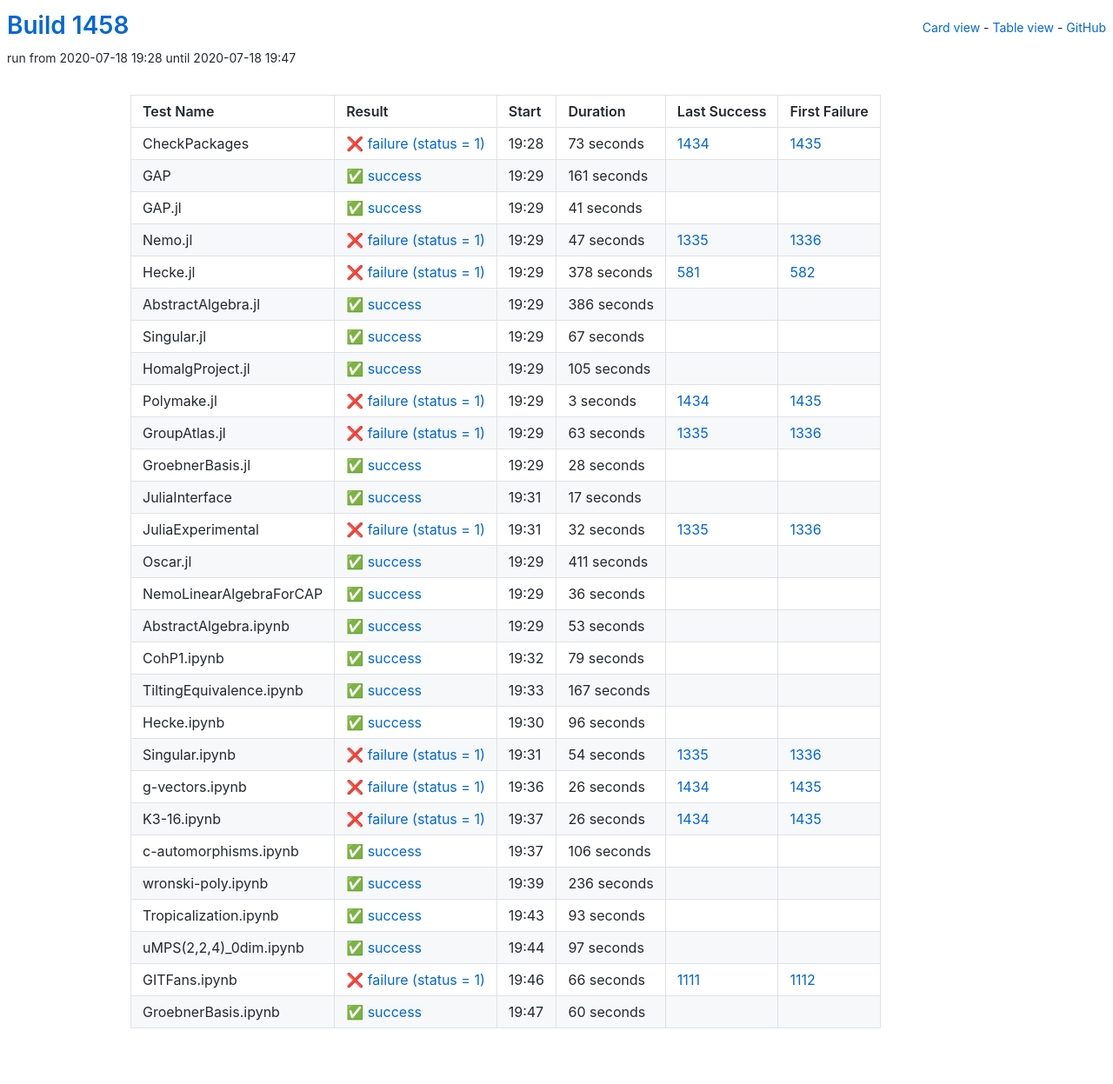
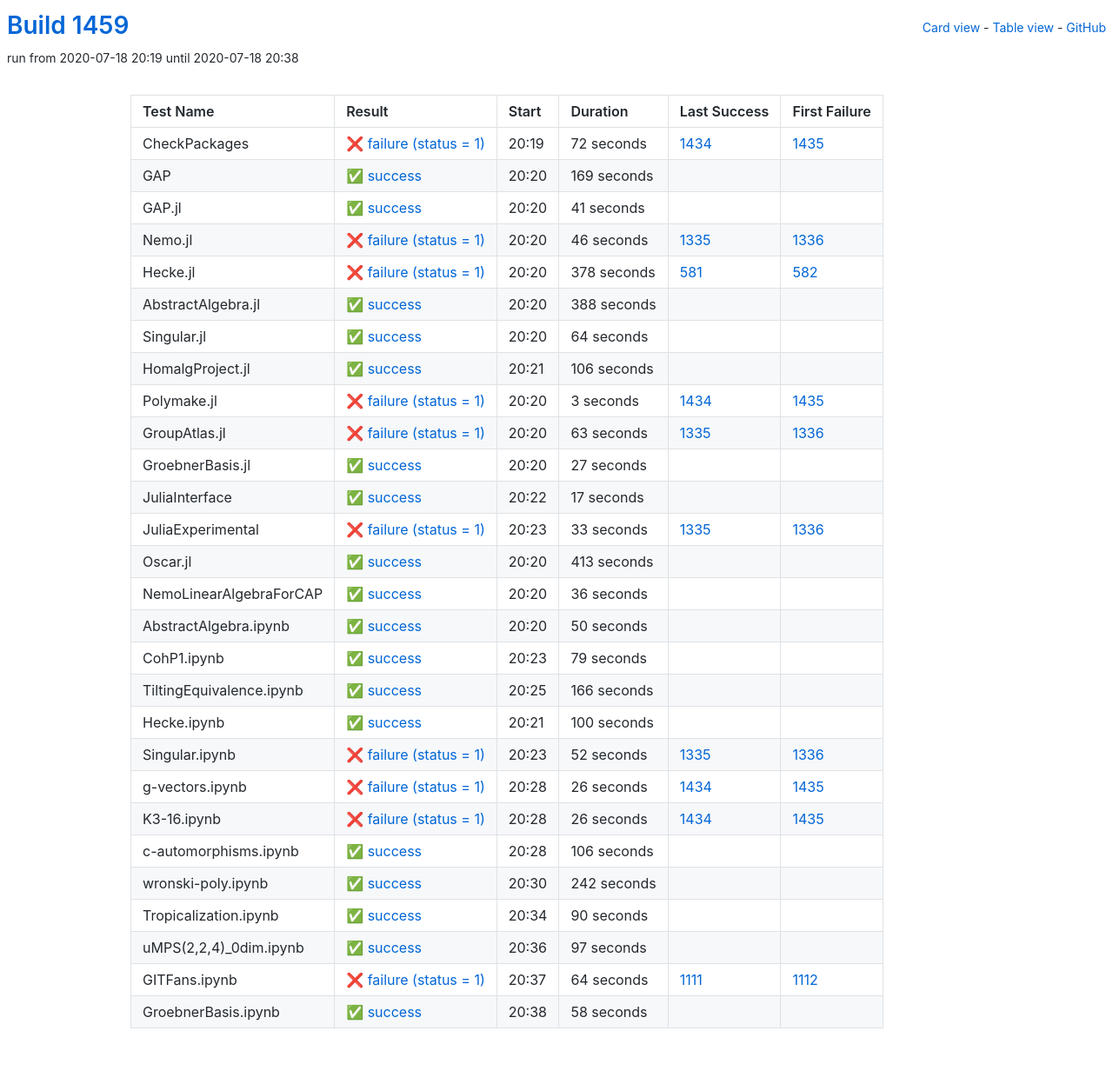
Before and after one commit to oscar-system/oscar-ci-status-1.4, a Jekyll site: the page built from table.html, in a window 1280 px wide. Shown: the whole page at 87% size. Built offline with Jekyll 4.4.1, drawn with Linux system fonts in a browser that asks for light colours.

Commit message:
Build #1459

```diff
--- a/_data/ci.yml
+++ b/_data/ci.yml
@@ -1,6 +1,6 @@
 ---
-build: 1458
-build_url: https://oscarci.mathematik.uni-kl.de/job/oscar-julia-1.4/1458/
+build: 1459
+build_url: https://oscarci.mathematik.uni-kl.de/job/oscar-julia-1.4/1459/
 job: oscar-julia-1.4
 organization: oscar-system
 repo: oscar-ci-status-1.4
@@ -8,32 +8,32 @@ repourl: https://github.com/oscar-system/oscar-ci-status-1.4
 tests:
 - name: CheckPackages
   id: checkpackages
-  log: https://oscarci.mathematik.uni-kl.de/job/oscar-julia-1.4/1458/artifact/logs/build-1458/CheckPackages.log
-  start: 2020-07-18 19:28
+  log: https://oscarci.mathematik.uni-kl.de/job/oscar-julia-1.4/1459/artifact/logs/build-1459/CheckPackages.log
+  start: 2020-07-18 20:19
   success: false
   exitcode: 1
   status: failure
-  duration: 73
+  duration: 72
   last_success: 1434
   last_success_url: https://oscarci.mathematik.uni-kl.de/job/oscar-julia-1.4/1434/
   first_failure: 1435
   first_failure_url: https://oscarci.mathematik.uni-kl.de/job/oscar-julia-1.4/1435/
 - name: GAP
   id: gap
-  log: https://oscarci.mathematik.uni-kl.de/job/oscar-julia-1.4/1458/artifact/logs/build-1458/GAP.log
-  start: 2020-07-18 19:29
+  log: https://oscarci.mathematik.uni-kl.de/job/oscar-julia-1.4/1459/artifact/logs/build-1459/GAP.log
+  start: 2020-07-18 20:20
   success: true
   exitcode: 0
   status: success
-  duration: 161
+  duration: 169
   last_success: false
   last_success_url:
   first_failure: false
   first_failure_url:
 - name: GAP.jl
   id: gap-jl
-  log: https://oscarci.mathematik.uni-kl.de/job/oscar-julia-1.4/1458/artifact/logs/build-1458/GAP.jl.log
-  start: 2020-07-18 19:29
+  log: https://oscarci.mathematik.uni-kl.de/job/oscar-julia-1.4/1459/artifact/logs/build-1459/GAP.jl.log
+  start: 2020-07-18 20:20
   success: true
   exitcode: 0
   status: success
@@ -44,20 +44,20 @@ tests:
   first_failure_url:
 - name: Nemo.jl
   id: nemo-jl
-  log: https://oscarci.mathematik.uni-kl.de/job/oscar-julia-1.4/1458/artifact/logs/build-1458/Nemo.jl.log
-  start: 2020-07-18 19:29
+  log: https://oscarci.mathematik.uni-kl.de/job/oscar-julia-1.4/1459/artifact/logs/build-1459/Nemo.jl.log
+  start: 2020-07-18 20:20
   success: false
   exitcode: 1
   status: failure
-  duration: 47
+  duration: 46
   last_success: 1335
   last_success_url: https://oscarci.mathematik.uni-kl.de/job/oscar-julia-1.4/1335/
   first_failure: 1336
   first_failure_url: https://oscarci.mathematik.uni-kl.de/job/oscar-julia-1.4/1336/
 - name: Hecke.jl
   id: hecke-jl
-  log: https://oscarci.mathematik.uni-kl.de/job/oscar-julia-1.4/1458/artifact/logs/build-1458/Hecke.jl.log
-  start: 2020-07-18 19:29
+  log: https://oscarci.mathematik.uni-kl.de/job/oscar-julia-1.4/1459/artifact/logs/build-1459/Hecke.jl.log
+  start: 2020-07-18 20:20
   success: false
   exitcode: 1
   status: failure
@@ -68,44 +68,44 @@ tests:
   first_failure_url: https://oscarci.mathematik.uni-kl.de/job/oscar-julia-1.4/582/
 - name: AbstractAlgebra.jl
   id: abstractalgebra-jl
-  log: https://oscarci.mathematik.uni-kl.de/job/oscar-julia-1.4/1458/artifact/logs/build-1458/AbstractAlgebra.jl.log
-  start: 2020-07-18 19:29
+  log: https://oscarci.mathematik.uni-kl.de/job/oscar-julia-1.4/1459/artifact/logs/build-1459/AbstractAlgebra.jl.log
+  start: 2020-07-18 20:20
   success: true
   exitcode: 0
   status: success
-  duration: 386
+  duration: 388
   last_success: false
   last_success_url:
   first_failure: false
   first_failure_url:
 - name: Singular.jl
   id: singular-jl
-  log: https://oscarci.mathematik.uni-kl.de/job/oscar-julia-1.4/1458/artifact/logs/build-1458/Singular.jl.log
-  start: 2020-07-18 19:29
+  log: https://oscarci.mathematik.uni-kl.de/job/oscar-julia-1.4/1459/artifact/logs/build-1459/Singular.jl.log
+  start: 2020-07-18 20:20
   success: true
   exitcode: 0
   status: success
-  duration: 67
+  duration: 64
   last_success: false
   last_success_url:
   first_failure: false
   first_failure_url:
 - name: HomalgProject.jl
   id: homalgproject-jl
-  log: https://oscarci.mathematik.uni-kl.de/job/oscar-julia-1.4/1458/artifact/logs/build-1458/HomalgProject.jl.log
-  start: 2020-07-18 19:29
+  log: https://oscarci.mathematik.uni-kl.de/job/oscar-julia-1.4/1459/artifact/logs/build-1459/HomalgProject.jl.log
+  start: 2020-07-18 20:21
   success: true
   exitcode: 0
   status: success
-  duration: 105
+  duration: 106
   last_success: false
   last_success_url:
   first_failure: false
   first_failure_url:
 - name: Polymake.jl
   id: polymake-jl
-  log: https://oscarci.mathematik.uni-kl.de/job/oscar-julia-1.4/1458/artifact/logs/build-1458/Polymake.jl.log
-  start: 2020-07-18 19:29
+  log: https://oscarci.mathematik.uni-kl.de/job/oscar-julia-1.4/1459/artifact/logs/build-1459/Polymake.jl.log
+  start: 2020-07-18 20:20
   success: false
   exitcode: 1
   status: failure
@@ -116,8 +116,8 @@ tests:
   first_failure_url: https://oscarci.mathematik.uni-kl.de/job/oscar-julia-1.4/1435/
 - name: GroupAtlas.jl
   id: groupatlas-jl
-  log: https://oscarci.mathematik.uni-kl.de/job/oscar-julia-1.4/1458/artifact/logs/build-1458/GroupAtlas.jl.log
-  start: 2020-07-18 19:29
+  log: https://oscarci.mathematik.uni-kl.de/job/oscar-julia-1.4/1459/artifact/logs/build-1459/GroupAtlas.jl.log
+  start: 2020-07-18 20:20
   success: false
   exitcode: 1
   status: failure
@@ -128,20 +128,20 @@ tests:
   first_failure_url: https://oscarci.mathematik.uni-kl.de/job/oscar-julia-1.4/1336/
 - name: GroebnerBasis.jl
   id: groebnerbasis-jl
-  log: https://oscarci.mathematik.uni-kl.de/job/oscar-julia-1.4/1458/artifact/logs/build-1458/GroebnerBasis.jl.log
-  start: 2020-07-18 19:29
+  log: https://oscarci.mathematik.uni-kl.de/job/oscar-julia-1.4/1459/artifact/logs/build-1459/GroebnerBasis.jl.log
+  start: 2020-07-18 20:20
   success: true
   exitcode: 0
   status: success
-  duration: 28
+  duration: 27
   last_success: false
   last_success_url:
   first_failure: false
   first_failure_url:
 - name: JuliaInterface
   id: juliainterface
-  log: https://oscarci.mathematik.uni-kl.de/job/oscar-julia-1.4/1458/artifact/logs/build-1458/JuliaInterface.log
-  start: 2020-07-18 19:31
+  log: https://oscarci.mathematik.uni-kl.de/job/oscar-julia-1.4/1459/artifact/logs/build-1459/JuliaInterface.log
+  start: 2020-07-18 20:22
   success: true
   exitcode: 0
   status: success
@@ -152,32 +152,32 @@ tests:
   first_failure_url:
 - name: JuliaExperimental
   id: juliaexperimental
-  log: https://oscarci.mathematik.uni-kl.de/job/oscar-julia-1.4/1458/artifact/logs/build-1458/JuliaExperimental.log
-  start: 2020-07-18 19:31
+  log: https://oscarci.mathematik.uni-kl.de/job/oscar-julia-1.4/1459/artifact/logs/build-1459/JuliaExperimental.log
+  start: 2020-07-18 20:23
   success: false
   exitcode: 1
   status: failure
-  duration: 32
+  duration: 33
   last_success: 1335
   last_success_url: https://oscarci.mathematik.uni-kl.de/job/oscar-julia-1.4/1335/
   first_failure: 1336
   first_failure_url: https://oscarci.mathematik.uni-kl.de/job/oscar-julia-1.4/1336/
 - name: Oscar.jl
   id: oscar-jl
-  log: https://oscarci.mathematik.uni-kl.de/job/oscar-julia-1.4/1458/artifact/logs/build-1458/Oscar.jl.log
-  start: 2020-07-18 19:29
+  log: https://oscarci.mathematik.uni-kl.de/job/oscar-julia-1.4/1459/artifact/logs/build-1459/Oscar.jl.log
+  start: 2020-07-18 20:20
   success: true
   exitcode: 0
   status: success
-  duration: 411
+  duration: 413
   last_success: false
   last_success_url:
   first_failure: false
   first_failure_url:
 - name: NemoLinearAlgebraForCAP
   id: nemolinearalgebraforcap
-  log: https://oscarci.mathematik.uni-kl.de/job/oscar-julia-1.4/1458/artifact/logs/build-1458/NemoLinearAlgebraForCAP.log
-  start: 2020-07-18 19:29
+  log: https://oscarci.mathematik.uni-kl.de/job/oscar-julia-1.4/1459/artifact/logs/build-1459/NemoLinearAlgebraForCAP.log
+  start: 2020-07-18 20:20
   success: true
   exitcode: 0
   status: success
@@ -188,20 +188,20 @@ tests:
   first_failure_url:
 - name: AbstractAlgebra.ipynb
   id: abstractalgebra-ipynb
-  log: https://oscarci.mathematik.uni-kl.de/job/oscar-julia-1.4/1458/artifact/logs/build-1458/AbstractAlgebra.ipynb.log
-  start: 2020-07-18 19:29
+  log: https://oscarci.mathematik.uni-kl.de/job/oscar-julia-1.4/1459/artifact/logs/build-1459/AbstractAlgebra.ipynb.log
+  start: 2020-07-18 20:20
   success: true
   exitcode: 0
   status: success
-  duration: 53
+  duration: 50
   last_success: false
   last_success_url:
   first_failure: false
   first_failure_url:
 - name: CohP1.ipynb
   id: cohp1-ipynb
-  log: https://oscarci.mathematik.uni-kl.de/job/oscar-julia-1.4/1458/artifact/logs/build-1458/CohP1.ipynb.log
-  start: 2020-07-18 19:32
+  log: https://oscarci.mathematik.uni-kl.de/job/oscar-julia-1.4/1459/artifact/logs/build-1459/CohP1.ipynb.log
+  start: 2020-07-18 20:23
   success: true
   exitcode: 0
   status: success
@@ -212,44 +212,44 @@ tests:
   first_failure_url:
 - name: TiltingEquivalence.ipynb
   id: tiltingequivalence-ipynb
-  log: https://oscarci.mathematik.uni-kl.de/job/oscar-julia-1.4/1458/artifact/logs/build-1458/TiltingEquivalence.ipynb.log
-  start: 2020-07-18 19:33
+  log: https://oscarci.mathematik.uni-kl.de/job/oscar-julia-1.4/1459/artifact/logs/build-1459/TiltingEquivalence.ipynb.log
+  start: 2020-07-18 20:25
   success: true
   exitcode: 0
   status: success
-  duration: 167
+  duration: 166
   last_success: false
   last_success_url:
   first_failure: false
   first_failure_url:
 - name: Hecke.ipynb
   id: hecke-ipynb
-  log: https://oscarci.mathematik.uni-kl.de/job/oscar-julia-1.4/1458/artifact/logs/build-1458/Hecke.ipynb.log
-  start: 2020-07-18 19:30
+  log: https://oscarci.mathematik.uni-kl.de/job/oscar-julia-1.4/1459/artifact/logs/build-1459/Hecke.ipynb.log
+  start: 2020-07-18 20:21
   success: true
   exitcode: 0
   status: success
-  duration: 96
+  duration: 100
   last_success: false
   last_success_url:
   first_failure: false
   first_failure_url:
 - name: Singular.ipynb
   id: singular-ipynb
-  log: https://oscarci.mathematik.uni-kl.de/job/oscar-julia-1.4/1458/artifact/logs/build-1458/Singular.ipynb.log
-  start: 2020-07-18 19:31
+  log: https://oscarci.mathematik.uni-kl.de/job/oscar-julia-1.4/1459/artifact/logs/build-1459/Singular.ipynb.log
+  start: 2020-07-18 20:23
   success: false
   exitcode: 1
   status: failure
-  duration: 54
+  duration: 52
   last_success: 1335
   last_success_url: https://oscarci.mathematik.uni-kl.de/job/oscar-julia-1.4/1335/
   first_failure: 1336
   first_failure_url: https://oscarci.mathematik.uni-kl.de/job/oscar-julia-1.4/1336/
 - name: g-vectors.ipynb
   id: g-vectors-ipynb
-  log: https://oscarci.mathematik.uni-kl.de/job/oscar-julia-1.4/1458/artifact/logs/build-1458/g-vectors.ipynb.log
-  start: 2020-07-18 19:36
+  log: https://oscarci.mathematik.uni-kl.de/job/oscar-julia-1.4/1459/artifact/logs/build-1459/g-vectors.ipynb.log
+  start: 2020-07-18 20:28
   success: false
   exitcode: 1
   status: failure
@@ -260,8 +260,8 @@ tests:
   first_failure_url: https://oscarci.mathematik.uni-kl.de/job/oscar-julia-1.4/1435/
 - name: K3-16.ipynb
   id: k3-16-ipynb
-  log: https://oscarci.mathematik.uni-kl.de/job/oscar-julia-1.4/1458/artifact/logs/build-1458/K3-16.ipynb.log
-  start: 2020-07-18 19:37
+  log: https://oscarci.mathematik.uni-kl.de/job/oscar-julia-1.4/1459/artifact/logs/build-1459/K3-16.ipynb.log
+  start: 2020-07-18 20:28
   success: false
   exitcode: 1
   status: failure
@@ -272,8 +272,8 @@ tests:
   first_failure_url: https://oscarci.mathematik.uni-kl.de/job/oscar-julia-1.4/1435/
 - name: c-automorphisms.ipynb
   id: c-automorphisms-ipynb
-  log: https://oscarci.mathematik.uni-kl.de/job/oscar-julia-1.4/1458/artifact/logs/build-1458/c-automorphisms.ipynb.log
-  start: 2020-07-18 19:37
+  log: https://oscarci.mathematik.uni-kl.de/job/oscar-julia-1.4/1459/artifact/logs/build-1459/c-automorphisms.ipynb.log
+  start: 2020-07-18 20:28
   success: true
   exitcode: 0
   status: success
@@ -284,32 +284,32 @@ tests:
   first_failure_url:
 - name: wronski-poly.ipynb
   id: wronski-poly-ipynb
-  log: https://oscarci.mathematik.uni-kl.de/job/oscar-julia-1.4/1458/artifact/logs/build-1458/wronski-poly.ipynb.log
-  start: 2020-07-18 19:39
+  log: https://oscarci.mathematik.uni-kl.de/job/oscar-julia-1.4/1459/artifact/logs/build-1459/wronski-poly.ipynb.log
+  start: 2020-07-18 20:30
   success: true
   exitcode: 0
   status: success
-  duration: 236
+  duration: 242
   last_success: false
   last_success_url:
   first_failure: false
   first_failure_url:
 - name: Tropicalization.ipynb
   id: tropicalization-ipynb
-  log: https://oscarci.mathematik.uni-kl.de/job/oscar-julia-1.4/1458/artifact/logs/build-1458/Tropicalization.ipynb.log
-  start: 2020-07-18 19:43
+  log: https://oscarci.mathematik.uni-kl.de/job/oscar-julia-1.4/1459/artifact/logs/build-1459/Tropicalization.ipynb.log
+  start: 2020-07-18 20:34
   success: true
   exitcode: 0
   status: success
-  duration: 93
+  duration: 90
   last_success: false
   last_success_url:
   first_failure: false
   first_failure_url:
 - name: uMPS(2,2,4)_0dim.ipynb
   id: umps-2-2-4-0dim-ipynb
-  log: https://oscarci.mathematik.uni-kl.de/job/oscar-julia-1.4/1458/artifact/logs/build-1458/uMPS-2-2-4-_0dim.ipynb.log
-  start: 2020-07-18 19:44
+  log: https://oscarci.mathematik.uni-kl.de/job/oscar-julia-1.4/1459/artifact/logs/build-1459/uMPS-2-2-4-_0dim.ipynb.log
+  start: 2020-07-18 20:36
   success: true
   exitcode: 0
   status: success
@@ -320,24 +320,24 @@ tests:
   first_failure_url:
 - name: GITFans.ipynb
   id: gitfans-ipynb
-  log: https://oscarci.mathematik.uni-kl.de/job/oscar-julia-1.4/1458/artifact/logs/build-1458/GITFans.ipynb.log
-  start: 2020-07-18 19:46
+  log: https://oscarci.mathematik.uni-kl.de/job/oscar-julia-1.4/1459/artifact/logs/build-1459/GITFans.ipynb.log
+  start: 2020-07-18 20:37
   success: false
   exitcode: 1
   status: failure
-  duration: 66
+  duration: 64
   last_success: 1111
   last_success_url: https://oscarci.mathematik.uni-kl.de/job/oscar-julia-1.4/1111/
   first_failure: 1112
   first_failure_url: https://oscarci.mathematik.uni-kl.de/job/oscar-julia-1.4/1112/
 - name: GroebnerBasis.ipynb
   id: groebnerbasis-ipynb
-  log: https://oscarci.mathematik.uni-kl.de/job/oscar-julia-1.4/1458/artifact/logs/build-1458/GroebnerBasis.ipynb.log
-  start: 2020-07-18 19:47
+  log: https://oscarci.mathematik.uni-kl.de/job/oscar-julia-1.4/1459/artifact/logs/build-1459/GroebnerBasis.ipynb.log
+  start: 2020-07-18 20:38
   success: true
   exitcode: 0
   status: success
-  duration: 60
+  duration: 58
   last_success: false
   last_success_url:
   first_failure: false
```
Also changed, not shown: README.md.
